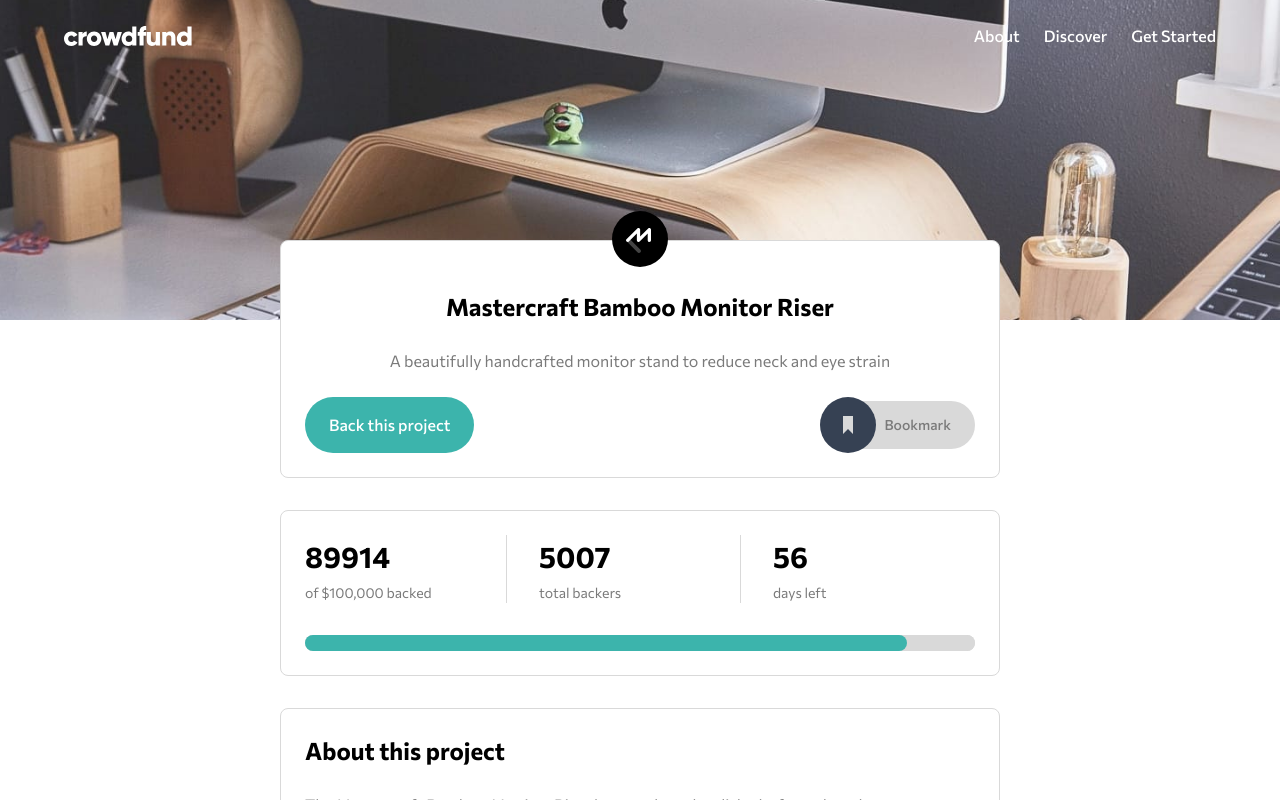
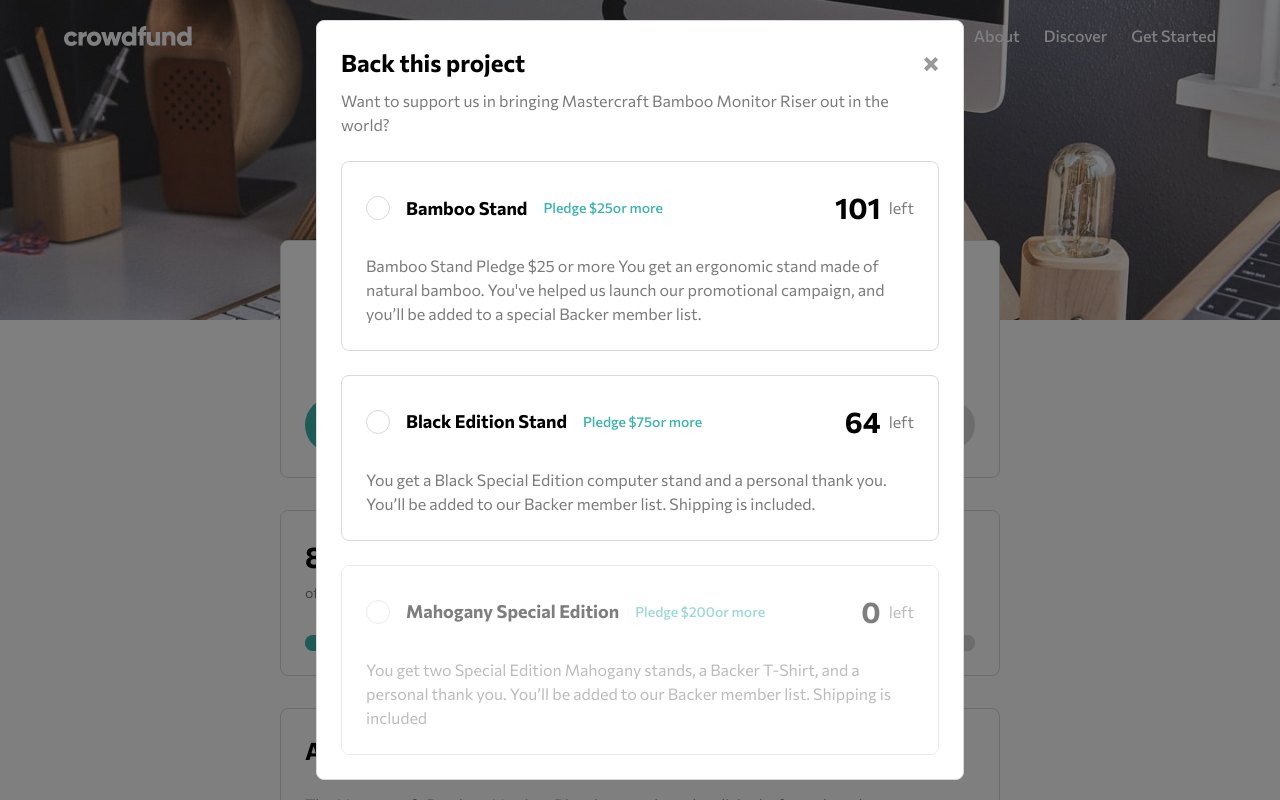
Before and after one commit to molinax18/fm-crowdfunding-page, a React (Vite) app: page / in a window 1280 px wide. Shown: the top 800 px of the page. Built offline with nearby package versions, Linux system fonts and the light colour scheme.

Commit message:
feat(ProjectHero): implement Modal and new BackProjectModal component; useModal hook as well.

```diff
--- /dev/null
+++ b/src/components/BackProjectModal.tsx
@@ -0,0 +1,28 @@
+import PledgeOptionCard from "./PledgeOptionCard";
+import { PROJECT_REWARDS } from "../constants/rewards";
+
+export default function BackProjectModal() {
+  return (
+    <section
+      aria-labelledby="back-project-title"
+      className="flex flex-col gap-y-6"
+    >
+      <header className="flex flex-col gap-y-2">
+        <h2
+          id="back-project-title"
+          className="project-card-title text-title-size-lg"
+        >
+          Back this project
+        </h2>
+        <p>
+          Want to support us in bringing Mastercraft Bamboo Monitor Riser out in
+          the world?
+        </p>
+      </header>
+
+      {PROJECT_REWARDS.map((reward) => (
+        <PledgeOptionCard key={reward.id} {...reward} />
+      ))}
+    </section>
+  );
+}
--- a/src/components/ProjectHero.tsx
+++ b/src/components/ProjectHero.tsx
@@ -1,17 +1,23 @@
 import { useState, type ComponentPropsWithoutRef } from "react";
+import { createPortal } from "react-dom";
 import Bookmark from "./ui/Bookmark";
+import Button from "./ui/Button";
+import Modal from "./Modal";
+import BackProjectModal from "./BackProjectModal";
+import useModal from "../hooks/useModal";
 
 import mastercraftLogo from "../assets/svg/logo-mastercraft.svg";
-import Button from "./ui/Button";
 
 export default function ProjectHero({
   className = "",
   ...props
 }: ComponentPropsWithoutRef<"section">) {
+  const { isOpen, openModal, closeModal } = useModal();
   const [isMarked, setIsMarked] = useState(false);
   const onMarked = () => setIsMarked((prev) => !prev);
 
   return (
+    <>
       <section
         aria-labelledby="project-hero"
         className={`flex flex-col gap-y-6 project-card text-center ${className}`}
@@ -37,11 +43,20 @@
         </p>
 
         <footer className="flex items-center gap-x-4 md:justify-between">
-        <Button className="cursor-pointer grow md:grow-0">
+          <Button className="cursor-pointer grow md:grow-0" onClick={openModal}>
             Back this project
           </Button>
           <Bookmark isMarked={isMarked} onMarked={onMarked} />
         </footer>
       </section>
+
+      {isOpen &&
+        createPortal(
+          <Modal isOpen={isOpen} onClose={closeModal}>
+            <BackProjectModal />
+          </Modal>,
+          document.body,
+        )}
+    </>
   );
 }
```
Lines whose indentation alone changed are shown as unchanged.
